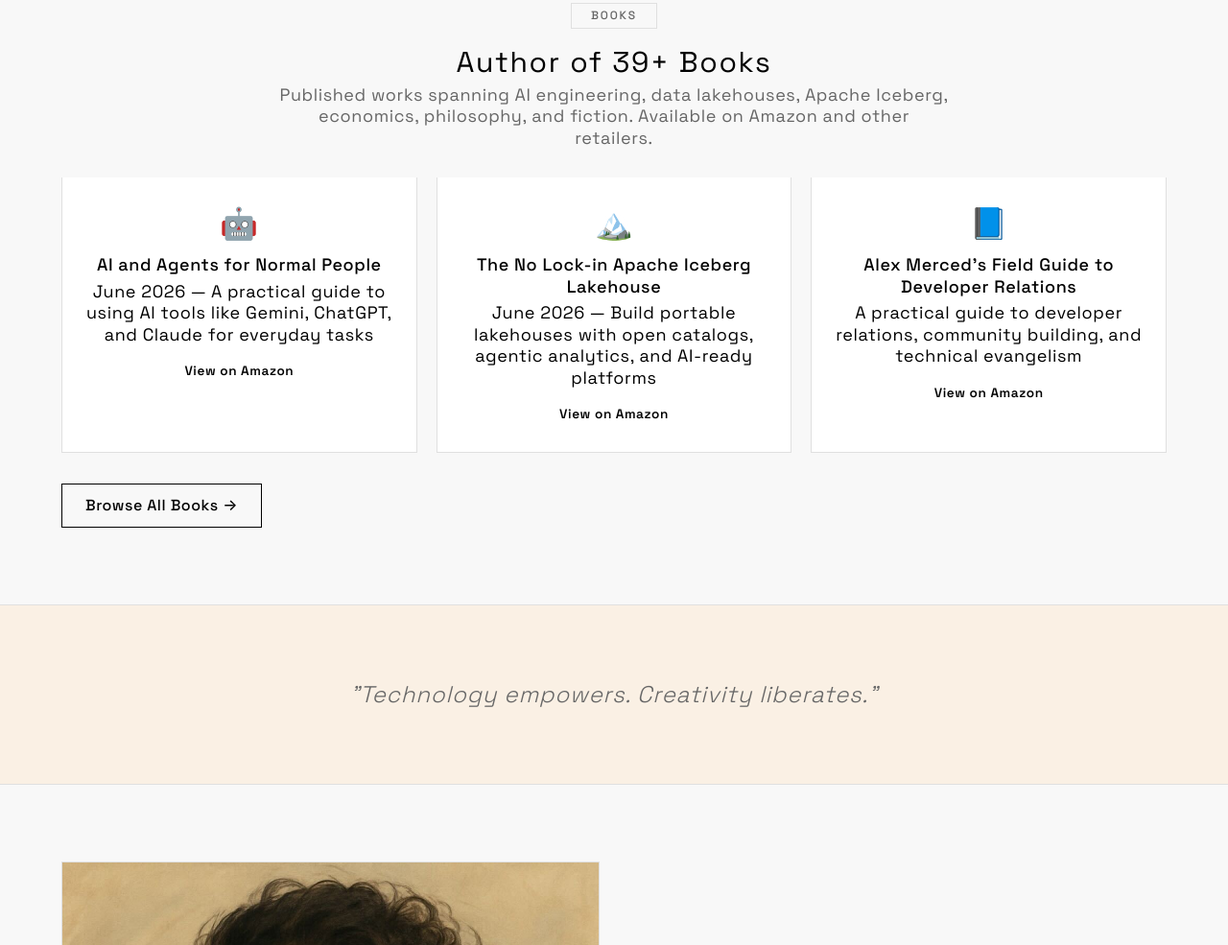
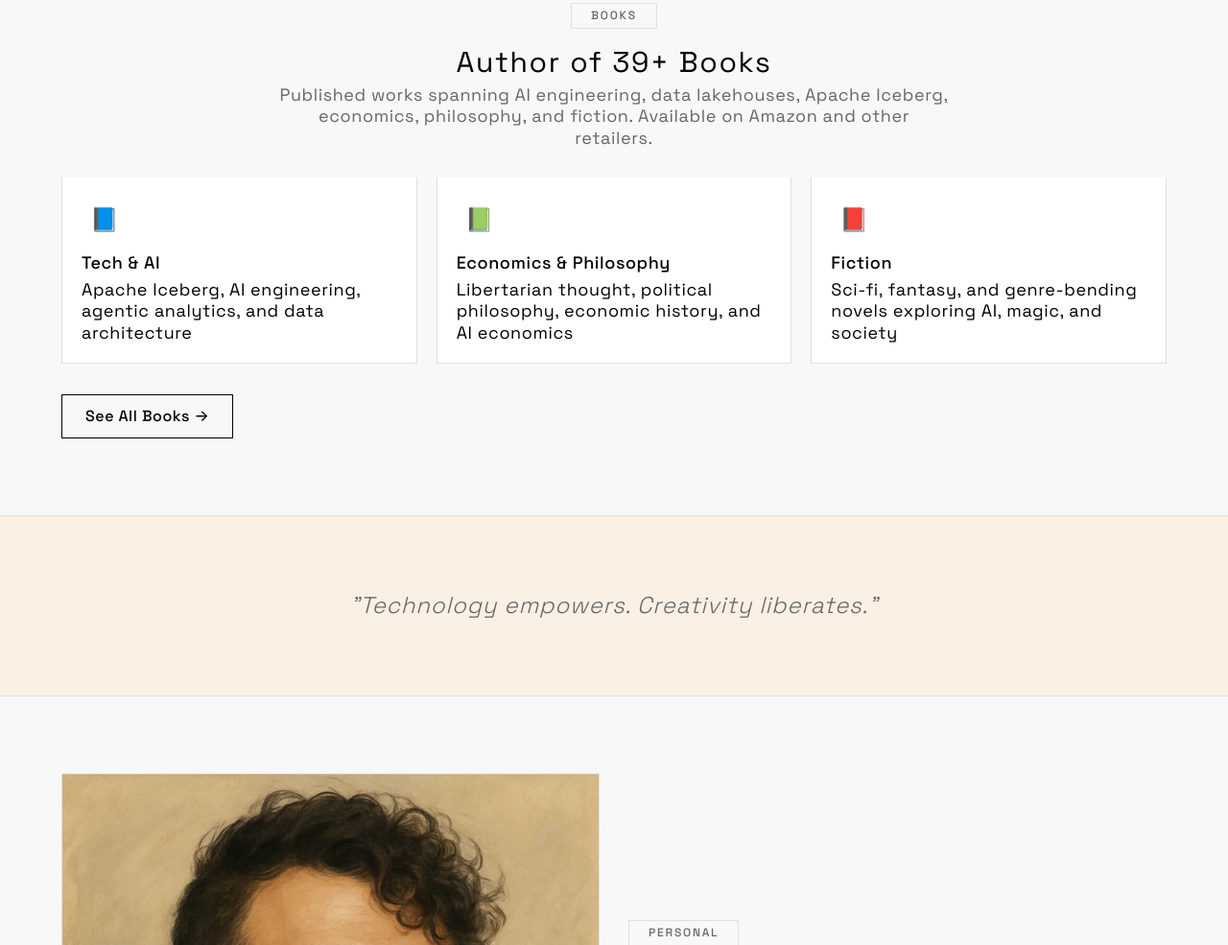
Before and after one commit to AlexMercedCoder/alexmerced_com_2026, a website built with Vite: page index.html in a window 1280 px wide. Shown: the part 1878-2863 px from the top of the page at 96% size. Built offline with nearby package versions, Linux system fonts and the light colour scheme.

Commit message:
Add 2 new books (AI and Agents for Normal People, No Lock-in Iceberg Lakehouse) to professional.html Technical Library with cover art and Amazon links. Update stats to 39+ books. Revert homepage book cards to category cards. Add JSON-LD schema for new books.

```diff
--- a/index.html
+++ b/index.html
@@ -422,26 +422,23 @@
         <p class="section__subtitle">Published works spanning AI engineering, data lakehouses, Apache Iceberg, economics, philosophy, and fiction. Available on Amazon and other retailers.</p>
       </div>
       <div class="grid grid--3" style="margin-bottom: 2rem;">
-        <div class="card card--pro" style="display:flex; flex-direction:column; align-items:center; text-align:center; padding:1.5rem;">
-          <div class="card__icon card__icon--pro" style="font-size:2rem; margin-bottom:0.5rem;">🤖</div>
-          <div class="card__title">AI and Agents for Normal People</div>
-          <div class="card__desc">June 2026 — A practical guide to using AI tools like Gemini, ChatGPT, and Claude for everyday tasks</div>
-          <a href="https://www.amazon.com/dp/B0H59GBTMW" target="_blank" rel="noopener" style="margin-top:0.75rem; display:inline-block; padding:0.4rem 1rem; background:var(--color-primary); color:var(--color-on-primary); border-radius:var(--radius-full); font-size:0.85rem; font-weight:600; text-decoration:none;">View on Amazon</a>
+        <div class="card card--pro">
+          <div class="card__icon card__icon--pro">📘</div>
+          <div class="card__title">Tech & AI</div>
+          <div class="card__desc">Apache Iceberg, AI engineering, agentic analytics, and data architecture</div>
         </div>
-        <div class="card card--pro" style="display:flex; flex-direction:column; align-items:center; text-align:center; padding:1.5rem;">
-          <div class="card__icon card__icon--pro" style="font-size:2rem; margin-bottom:0.5rem;">🏔️</div>
-          <div class="card__title">The No Lock-in Apache Iceberg Lakehouse</div>
-          <div class="card__desc">June 2026 — Build portable lakehouses with open catalogs, agentic analytics, and AI-ready platforms</div>
-          <a href="https://www.amazon.com/dp/B0H49TDNX3" target="_blank" rel="noopener" style="margin-top:0.75rem; display:inline-block; padding:0.4rem 1rem; background:var(--color-primary); color:var(--color-on-primary); border-radius:var(--radius-full); font-size:0.85rem; font-weight:600; text-decoration:none;">View on Amazon</a>
+        <div class="card card--pro">
+          <div class="card__icon card__icon--pro">📗</div>
+          <div class="card__title">Economics & Philosophy</div>
+          <div class="card__desc">Libertarian thought, political philosophy, economic history, and AI economics</div>
         </div>
-        <div class="card card--pro" style="display:flex; flex-direction:column; align-items:center; text-align:center; padding:1.5rem;">
-          <div class="card__icon card__icon--pro" style="font-size:2rem; margin-bottom:0.5rem;">📘</div>
-          <div class="card__title">Alex Merced's Field Guide to Developer Relations</div>
-          <div class="card__desc">A practical guide to developer relations, community building, and technical evangelism</div>
-          <a href="https://www.amazon.com/dp/B0H15CJLNG" target="_blank" rel="noopener" style="margin-top:0.75rem; display:inline-block; padding:0.4rem 1rem; background:var(--color-primary); color:var(--color-on-primary); border-radius:var(--radius-full); font-size:0.85rem; font-weight:600; text-decoration:none;">View on Amazon</a>
+        <div class="card card--pro">
+          <div class="card__icon card__icon--pro">📕</div>
+          <div class="card__title">Fiction</div>
+          <div class="card__desc">Sci-fi, fantasy, and genre-bending novels exploring AI, magic, and society</div>
         </div>
       </div>
-      <a href="https://books.alexmerced.com" target="_blank" rel="noopener" class="btn btn--pro">Browse All Books →</a>
+      <a href="/professional.html#tech-library" class="btn btn--pro">See All Books →</a>
     </div>
   </section>
 
```
Also changed, not shown: professional.html (+20 -2 lines).
